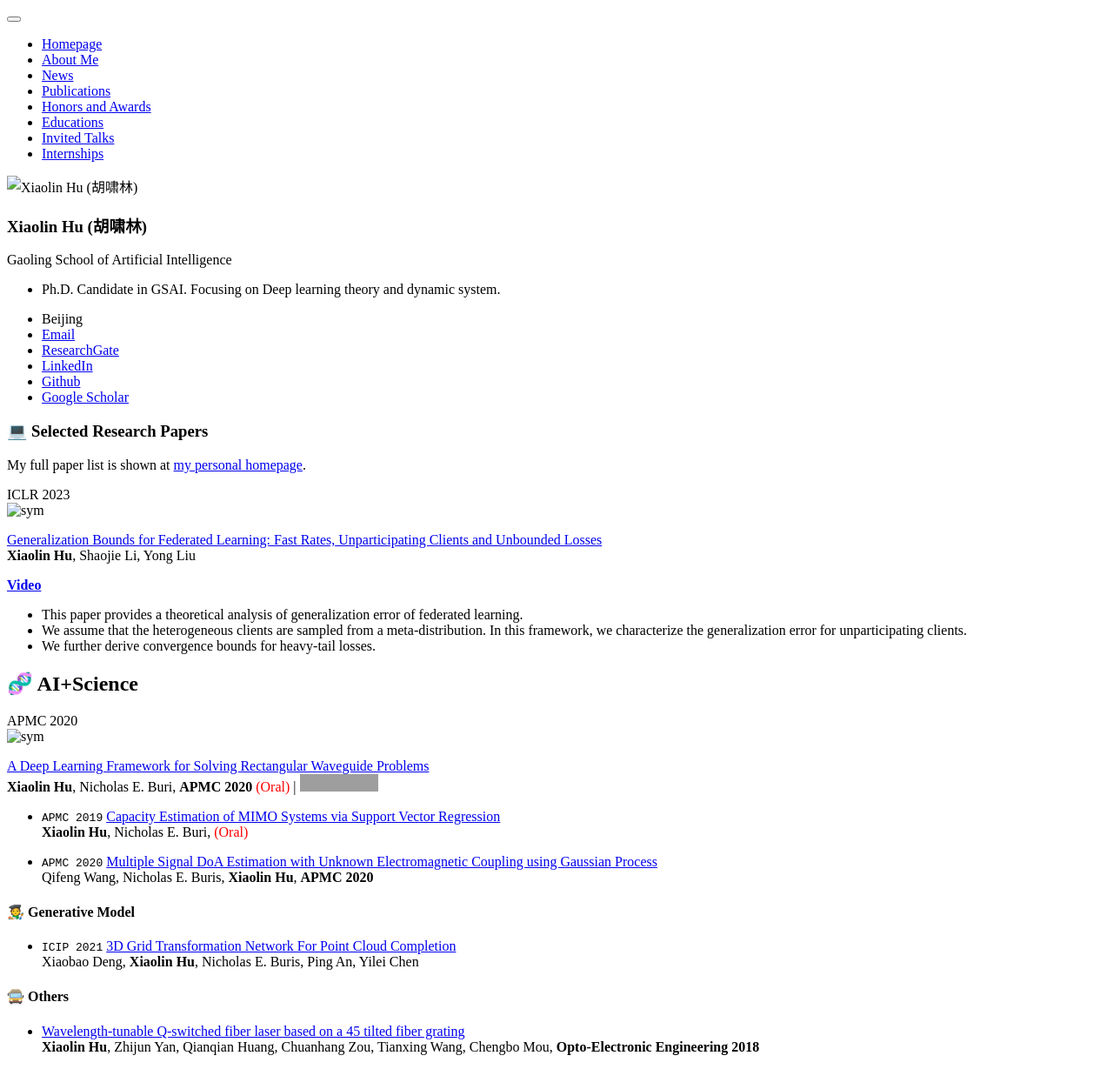
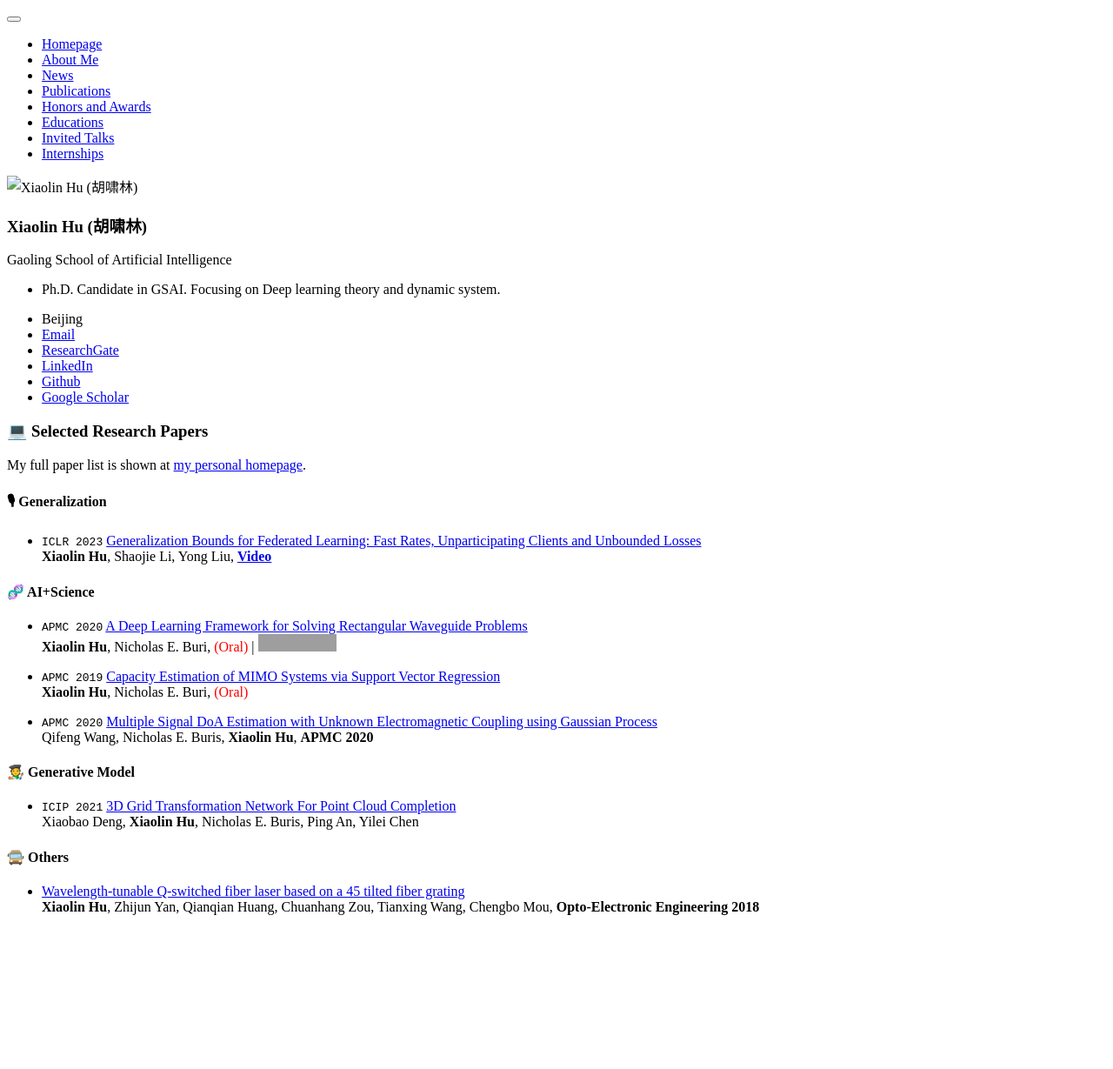
Before and after one commit to hsiaolinhu/hsiaolinhu.github.io, a Jekyll site: the page built from _pages/includes/pub_short.md, in a window 1280 px wide. Shown: the whole page at 87% size. Built offline with Jekyll 4.4.1, drawn with Linux system fonts in a browser that asks for light colours; our own code applies the rules of GitHub Pages for plain Markdown files; after the commit the page ends 1068 px from its top, so only the background shows below that; grey boxes are pictures that could not be loaded.

Commit message:
Update pub_short.md

```diff
--- a/_pages/includes/pub_short.md
+++ b/_pages/includes/pub_short.md
@@ -3,28 +3,16 @@
 
 My full paper list is shown at [my personal homepage](https://www.xiaolinhu.art).
 
-<div class='paper-box'><div class='paper-box-image'><div><div class="badge">ICLR 2023</div><img src='images/fl-gen.png' alt="sym" width="100%"></div></div>
-<div class='paper-box-text' markdown="1">
+#### 🎙 Generalization
 
-[Generalization Bounds for Federated Learning: Fast Rates, Unparticipating Clients and Unbounded Losses](https://openreview.net/forum?id=-EHqoysUYLx) \\
-**Xiaolin Hu**, Shaojie Li, Yong Liu
-
-[**Video**](https://www.bilibili.com/video/BV1Wk4y1i7Xv?t=565.5) <strong><span class='show_paper_citations' data='4FA6C0AAAAAJ:qjMakFHDy7sC'></span></strong>
-
-- This paper provides a theoretical analysis of generalization error of federated learning.
-- We assume that the heterogeneous clients are sampled from a meta-distribution. In this framework, we characterize the generalization error for unparticipating clients.
-- We further derive convergence bounds for heavy-tail losses.
-</div>
-</div>
+- ``ICLR 2023`` [Generalization Bounds for Federated Learning: Fast Rates, Unparticipating Clients and Unbounded Losses](https://openreview.net/forum?id=-EHqoysUYLx) \\
+**Xiaolin Hu**, Shaojie Li, Yong Liu, [**Video**](https://www.bilibili.com/video/BV1Wk4y1i7Xv?t=565.5)
 
 
-## 🧬 AI+Science
+#### 🧬 AI+Science
 
-<div class='paper-box'><div class='paper-box-image'><div><div class="badge">APMC 2020</div><img src='images/waveguide-pinn.png' alt="sym" width="100%"></div></div>
-<div class='paper-box-text' markdown="1">
-
-[A Deep Learning Framework for Solving Rectangular Waveguide Problems](https://ieeexplore.ieee.org/document/9331654) \\
-**Xiaolin Hu**, Nicholas E. Buri, **APMC 2020** <span style="color:red">(Oral)</span> \| [![](https://img.shields.io/github/stars/xiaulinhu/pinn-pytorch?style=social&label=Code+Stars)](https://github.com/xiaulinhu/pinn-pytorch)
+- ``APMC 2020`` [A Deep Learning Framework for Solving Rectangular Waveguide Problems](https://ieeexplore.ieee.org/document/9331654) \\
+**Xiaolin Hu**, Nicholas E. Buri, <span style="color:red">(Oral)</span> \| [![](https://img.shields.io/github/stars/xiaulinhu/pinn-pytorch?style=social&label=Code+Stars)](https://github.com/xiaulinhu/pinn-pytorch)
 
 - ``APMC 2019`` [Capacity Estimation of MIMO Systems via Support Vector Regression](https://ieeexplore.ieee.org/abstract/document/9038838) \\
   **Xiaolin Hu**, Nicholas E. Buri, <span style="color:red">(Oral)</span>
```
